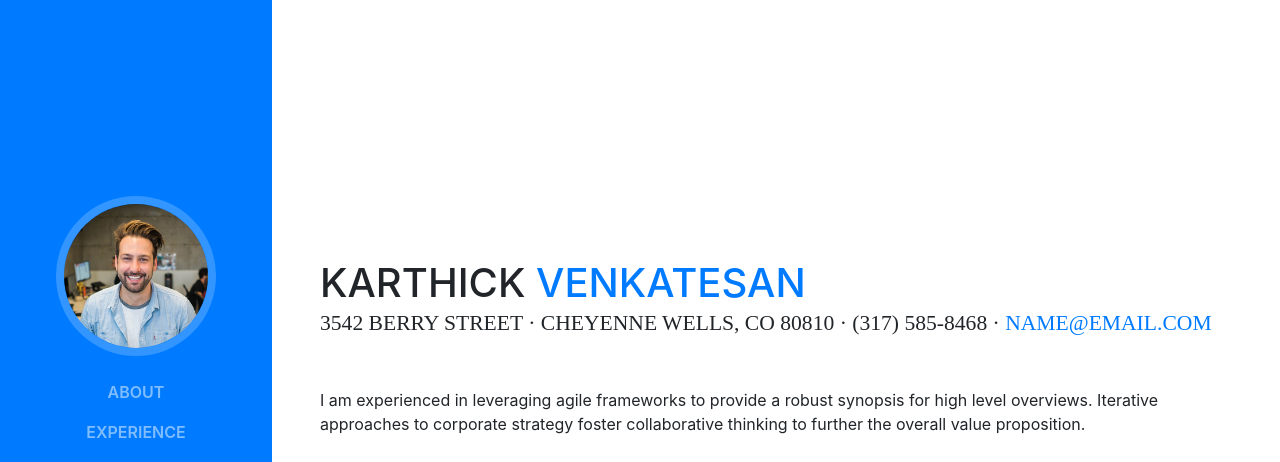
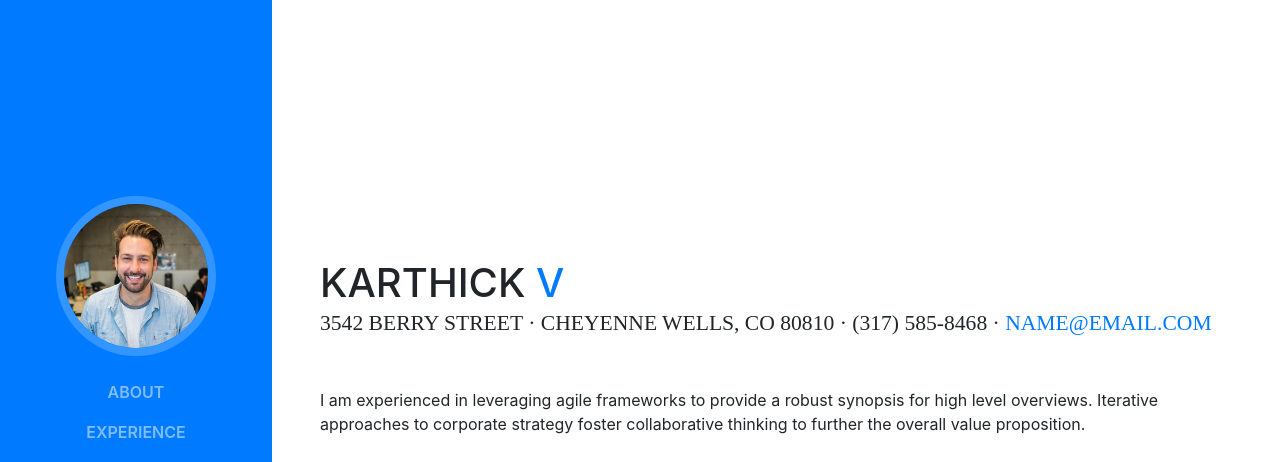
Before and after one commit to Wolverine-karthick/autoBot, a website with bundled scripts: page index.html in a window 1280 px wide. Shown: the top 462 px of the page. Built offline with nearby package versions, Linux system fonts and the light colour scheme; a web font is replaced by a local one.

Commit message:
init -04 - try

```diff
--- a/index.html
+++ b/index.html
@@ -66,7 +66,7 @@
       <section class="resume-section p-3 p-lg-5 d-flex d-column" id="about">
         <div class="my-auto">
           <h1 class="mb-0">Karthick
-            <span class="text-primary">Venkatesan</span>
+            <span class="text-primary">V</span>
           </h1>
           <div class="subheading mb-5">3542 Berry Street · Cheyenne Wells, CO 80810 · (317) 585-8468 ·
             <a href="mailto:name@email.com">name@email.com</a>
```
